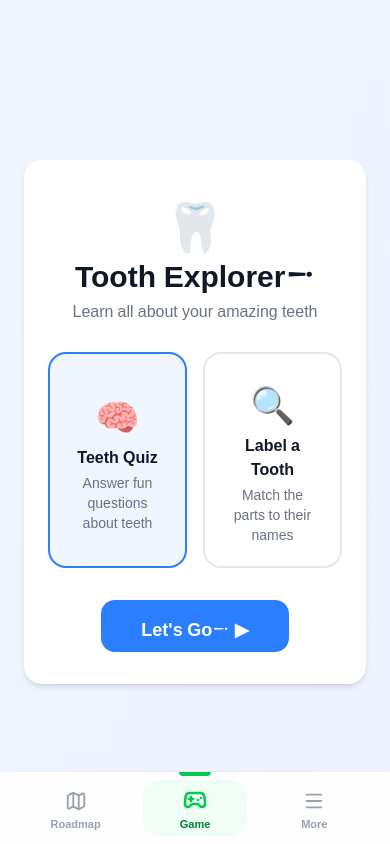
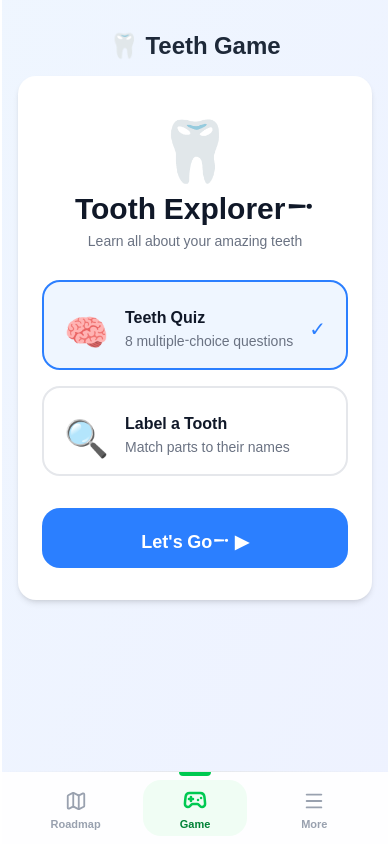
Before and after one commit to Tengereeb8/bio_puzzle, a Next.js app: page / in a window 390 px wide. Both pictures are taken after a click on the button "Game". Built offline with nearby package versions, Linux system fonts and the light colour scheme.

Commit message:
fixed game design for mobile

```diff
--- a/app/components/App.tsx
+++ b/app/components/App.tsx
@@ -498,8 +498,13 @@ export default function App() {
         )}
 
         {state.currentView === "game" && (
-          <div key="game-view" className="min-h-screen bg-linear-to-br from-blue-50 to-indigo-50 flex items-center justify-center p-6">
-            <ToothGame />
+          <div key="game-view" className="min-h-screen bg-linear-to-br from-blue-50 to-indigo-50 overflow-auto pb-24">
+            <div className="flex flex-col items-center px-4 pt-6">
+              <div className="w-full max-w-lg">
+                <h2 className="text-center text-2xl font-bold text-gray-800 mb-5">🦷 Teeth Game</h2>
+                <ToothGame />
+              </div>
+            </div>
           </div>
         )}
 
--- a/app/components/ImprovedMoreMenu.tsx
+++ b/app/components/ImprovedMoreMenu.tsx
@@ -266,7 +266,7 @@ export default function ImprovedMoreMenu({
                         </motion.div>
 
                         <motion.div
-                          className={`bg-linear-to-br ${grad} rounded-t-2xl px-6 pt-4 pb-2 text-white text-center shadow-xl min-w-[5rem]`}
+                          className={`bg-linear-to-br ${grad} rounded-t-2xl px-6 pt-4 pb-2 text-white text-center shadow-xl min-w-20`}
                           style={{ height: big ? "120px" : idx === 0 ? "100px" : "80px" }}
                           initial={{ height: 0 }}
                           animate={{ height: big ? "120px" : idx === 0 ? "100px" : "80px" }}
--- a/app/components/teeth-game/HomeScreen.tsx
+++ b/app/components/teeth-game/HomeScreen.tsx
@@ -11,37 +11,47 @@ export default function HomeScreen({
 }) {
   return (
     <div className="text-center py-2">
-      <div className="text-5xl mb-3">🦷</div>
+      <div className="text-6xl mb-4">🦷</div>
       <h1 className="text-3xl font-bold text-gray-900 mb-2">Tooth Explorer!</h1>
-      <p className="text-gray-500 mb-8">Learn all about your amazing teeth</p>
+      <p className="text-gray-500 mb-8 text-sm">Learn all about your amazing teeth</p>
 
-      <div className="grid grid-cols-2 gap-4 mb-8">
+      <div className="flex flex-col gap-4 mb-8">
         <button
           onClick={() => onSelectMode("quiz")}
-          className={`rounded-2xl border-2 p-6 text-center transition-all hover:-translate-y-1 ${
-            selectedMode === "quiz" ? "border-blue-500 bg-blue-50" : "border-gray-200 bg-white hover:border-gray-400"
+          className={`rounded-2xl border-2 p-5 text-left transition-all active:scale-95 touch-manipulation flex items-center gap-4 ${
+            selectedMode === "quiz"
+              ? "border-blue-500 bg-blue-50"
+              : "border-gray-200 bg-white"
           }`}
         >
-          <div className="text-4xl mb-3">🧠</div>
-          <div className="font-semibold text-gray-900">Teeth Quiz</div>
-          <div className="text-sm text-gray-500 mt-1">Answer fun questions about teeth</div>
+          <div className="text-4xl flex-shrink-0">🧠</div>
+          <div>
+            <div className="font-bold text-gray-900 text-base">Teeth Quiz</div>
+            <div className="text-sm text-gray-500 mt-0.5">8 multiple-choice questions</div>
+          </div>
+          {selectedMode === "quiz" && <span className="ml-auto text-blue-500 text-xl">✓</span>}
         </button>
 
         <button
           onClick={() => onSelectMode("label")}
-          className={`rounded-2xl border-2 p-6 text-center transition-all hover:-translate-y-1 ${
-            selectedMode === "label" ? "border-blue-500 bg-blue-50" : "border-gray-200 bg-white hover:border-gray-400"
+          className={`rounded-2xl border-2 p-5 text-left transition-all active:scale-95 touch-manipulation flex items-center gap-4 ${
+            selectedMode === "label"
+              ? "border-blue-500 bg-blue-50"
+              : "border-gray-200 bg-white"
           }`}
         >
-          <div className="text-4xl mb-3">🔍</div>
-          <div className="font-semibold text-gray-900">Label a Tooth</div>
-          <div className="text-sm text-gray-500 mt-1">Match the parts to their names</div>
+          <div className="text-4xl flex-shrink-0">🔍</div>
+          <div>
+            <div className="font-bold text-gray-900 text-base">Label a Tooth</div>
+            <div className="text-sm text-gray-500 mt-0.5">Match parts to their names</div>
+          </div>
+          {selectedMode === "label" && <span className="ml-auto text-blue-500 text-xl">✓</span>}
         </button>
       </div>
 
       <button
         onClick={onStart}
-        className="bg-blue-500 hover:bg-blue-600 text-white font-semibold text-lg px-10 py-3 rounded-xl transition-colors"
+        className="w-full bg-blue-500 hover:bg-blue-600 active:bg-blue-700 text-white font-bold text-lg py-4 rounded-2xl transition-colors touch-manipulation"
       >
         Let&apos;s Go! ▶
       </button>
--- a/app/components/teeth-game/ResultScreen.tsx
+++ b/app/components/teeth-game/ResultScreen.tsx
@@ -18,9 +18,9 @@ export default function ResultScreen({
   const { emoji, title, message } = pct === 1
     ? {
         emoji: "🏆",
-        title: mode === "quiz" ? "PERFECT! You're a Tooth Expert!" : "Perfect labelling!",
+        title: mode === "quiz" ? "PERFECT! Tooth Expert!" : "Perfect labelling!",
         message: mode === "quiz"
-          ? "Incredible! You got every question right. Your teeth are lucky to have such a smart owner!"
+          ? "You got every question right. Your teeth are lucky to have such a smart owner!"
           : "You named every part of the tooth correctly! Amazing!",
       }
     : pct >= 0.75
@@ -30,10 +30,14 @@ export default function ResultScreen({
         : { emoji: "🦷", title: "Keep learning!", message: "Every expert started as a beginner! Try again and learn something new each time." };
 
   return (
-    <div className="text-center py-4">
-      <div className="text-6xl mb-3">{emoji}</div>
-      <h2 className="text-2xl font-bold text-gray-900 mb-2">{title}</h2>
-      <div className="text-4xl font-bold text-blue-500 mb-2">{score}/{total} ⭐</div>
+    <div className="text-center py-2">
+      <div className="text-7xl mb-4">{emoji}</div>
+      <h2 className="text-2xl font-bold text-gray-900 mb-3">{title}</h2>
+
+      <div className="bg-linear-to-br from-blue-50 to-indigo-50 border border-blue-100 rounded-3xl py-6 mb-5">
+        <div className="text-5xl font-bold text-blue-500">{score}/{total}</div>
+        <div className="text-yellow-500 text-2xl mt-1">{"⭐".repeat(score)}</div>
+      </div>
 
       <div className="bg-gray-50 border border-gray-100 rounded-2xl p-4 mb-4 text-sm text-gray-600 leading-relaxed text-left">
         <span className="font-semibold text-gray-800">Did you know? </span>
@@ -42,10 +46,10 @@ export default function ResultScreen({
 
       <p className="text-gray-500 text-sm mb-6">{message}</p>
 
-      <div className="flex gap-3 justify-center">
+      <div className="flex flex-col gap-3">
         <button
           onClick={onPlayAgain}
-          className="bg-blue-500 hover:bg-blue-600 text-white font-semibold px-6 py-3 rounded-xl transition-colors"
+          className="w-full py-4 bg-blue-500 hover:bg-blue-600 active:bg-blue-700 text-white font-bold text-base rounded-2xl transition-colors touch-manipulation"
         >
           Play Again
         </button>
@@ -53,7 +57,7 @@ export default function ResultScreen({
           href="https://www.nhs.uk/live-well/healthy-teeth-and-gums/"
           target="_blank"
           rel="noopener noreferrer"
-          className="border border-gray-300 bg-white hover:bg-gray-50 text-gray-700 font-medium px-6 py-3 rounded-xl transition-colors text-sm flex items-center gap-1"
+          className="w-full py-4 border-2 border-gray-200 bg-white text-gray-700 font-medium text-base rounded-2xl transition-colors text-center touch-manipulation"
         >
           Learn More ↗
         </a>
```
Also changed, not shown: app/components/teeth-game/LabelScreen.tsx (+46 -37 lines), app/components/teeth-game/QuizScreen.tsx (+33 -17 lines).
